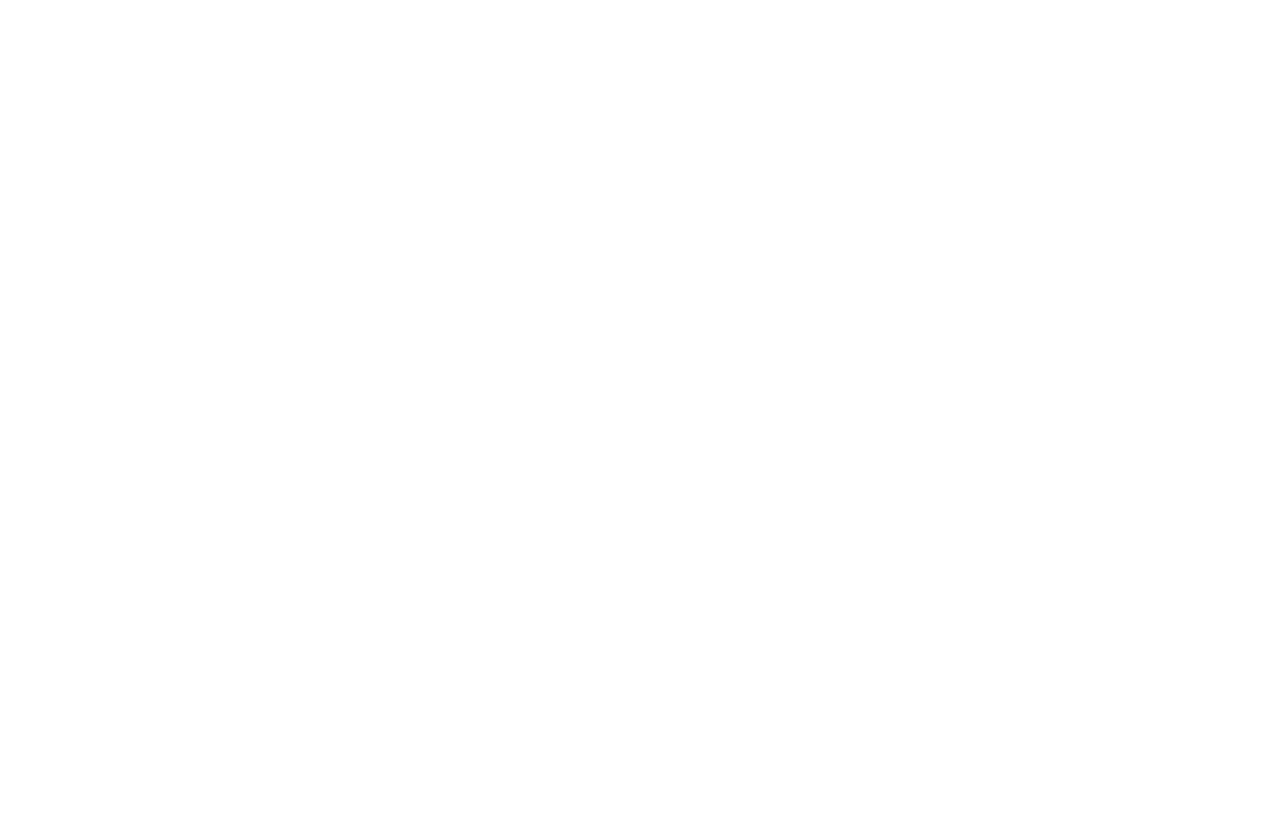
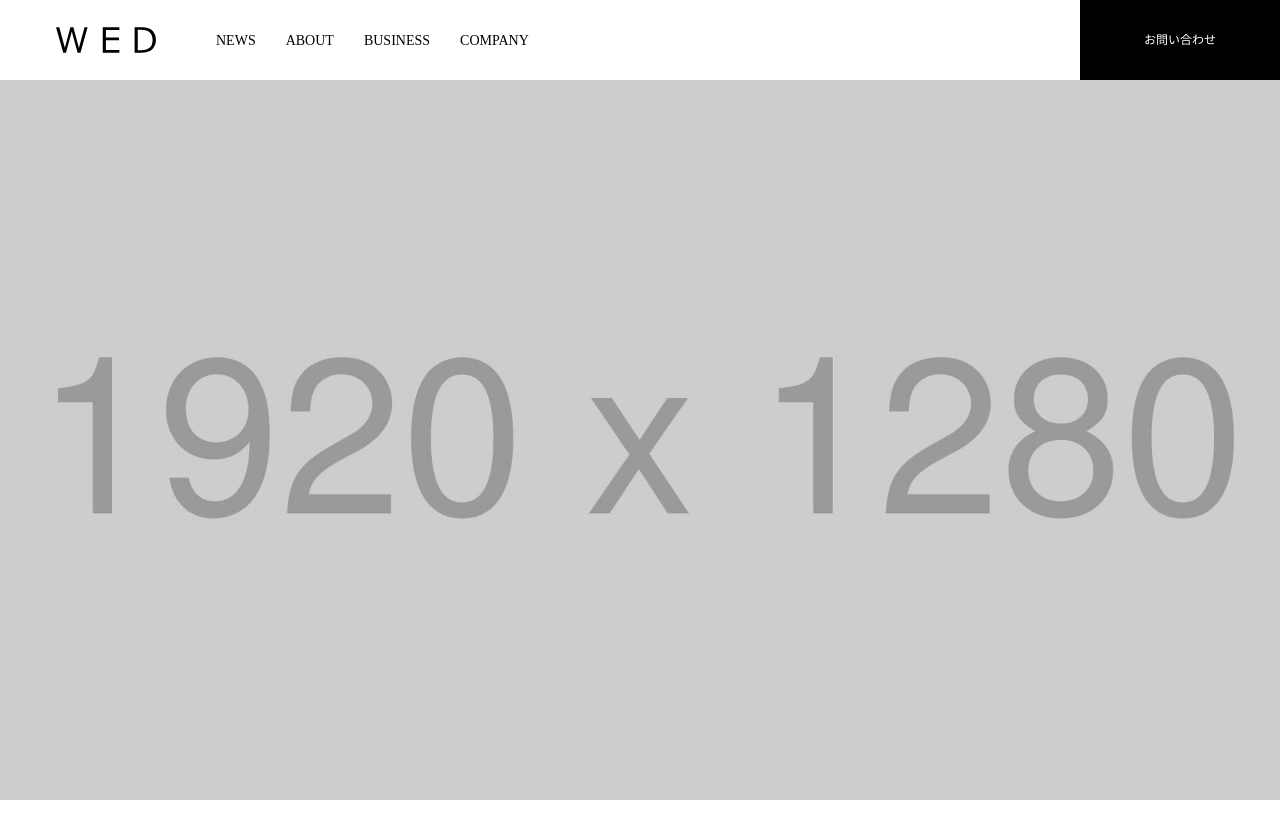
Before and after one commit to yusuke-okuno/codestep-beginner2, a plain HTML site: page index.html in a window 1280 px wide. Before the commit the page ends 800 px from the top, so only its background shows below. Drawn offline with nearby package versions, Linux system fonts and the light colour scheme; some packages are replaced by stand-ins of ours; files that its build step writes are made by us from their sources.

Commit message:
Add:headerとmainvisualを作成

```diff
--- a/index.html
+++ b/index.html
@@ -6,31 +6,46 @@
   <meta name="viewport" content="width=device-width, initial-scale=1.0">
   <title>Web Entertainment Design</title>
   <link rel="stylesheet" href="https://unpkg.com/ress/dist/ress.min.css">
-  <link rel="stylesheet" href="css/style.css">
+  <link rel="stylesheet" href="style.css">
 </head>
 <body>
-  <header>
-
+  <header class="header">
+    <div class="headerleft wrapper">
+      <h1 class="logo">
+        <img src="img/logo.svg" alt="Web Entertainment Design">
+      </h1>
+      <nav>
+        <ul>
+          <li><a href="#news">NEWS</a></li>
+          <li><a href="#about">ABOUT</a></li>
+          <li><a href="#business">BUSINESS</a></li>
+          <li><a href="#company">COMPANY</a></li>
+        </ul>
+      </nav>
+    </div>
+    <a class="contact" href="#">お問い合わせ</a>
   </header>
   <main>
-    <div class="mainvisual">
-
+    <div id="mainvisual">
+      <img src="img/mainvisual.jpg" alt="">
     </div>
-    <section class="news">
+    <section id="news" class="wrapper">
 
     </section>
-    <section class="about">
+    <section id="about">
 
     </section>
-    <section class="business">
+    <section id="business" class="wrapper">
 
     </section>
-    <section class="company">
+    <section id="company" class="wrapper">
 
     </section>
   </main>
   <footer>
+    <div class="wrapper">
 
+    </div>
   </footer>
 </body>
 </html>
--- a/style.scss
+++ b/style.scss
@@ -0,0 +1,66 @@
+a {
+  color: #000;
+  font-size: 0.875rem;
+  text-decoration: none;
+}
+img {
+  max-width: 100%;
+  vertical-align: bottom;
+}
+li {
+  list-style: none;
+}
+
+.wrapper {
+  width: 100%;
+  max-width: 1000px;
+  padding: 0 16px;
+  margin: 0 auto;
+}
+
+.logo {
+  width: 100px;
+  line-height: 1px;
+  margin-right: 60px;
+}
+
+.header {
+  height: 80px;
+  display: flex;
+  justify-content: space-between;
+  align-items: center;
+      .headerleft {
+        display: flex;
+        align-items: center;
+              ul {
+                display: flex;
+                align-items: center;
+                li {
+                  margin-right: 30px;
+                }
+              }
+      }
+      .contact {
+        width: 200px;
+        height: 80px;
+        line-height: 80px;
+        background-color: #000;
+        color: #fff;
+        font-size: 0.75rem;
+        display: inline-block;
+        text-align: center;
+
+      }
+      .contact:hover {
+        background-color: #333;
+      }
+}
+
+#mainvisual {
+  margin-bottom: 120px;
+        img {
+          width: 100%;
+          height: calc(100vh - 80px);
+          object-fit: cover;
+        }
+}
```
Also changed, not shown: img/about.jpg (added), img/business1.jpg (added), img/business2.jpg (added), img/business3.jpg (added), img/business4.jpg (added), img/company.jpg (added), img/favicon.ico (added), img/logo.svg (added), img/mainvisual.jpg (added), style.css, 1 other file.
